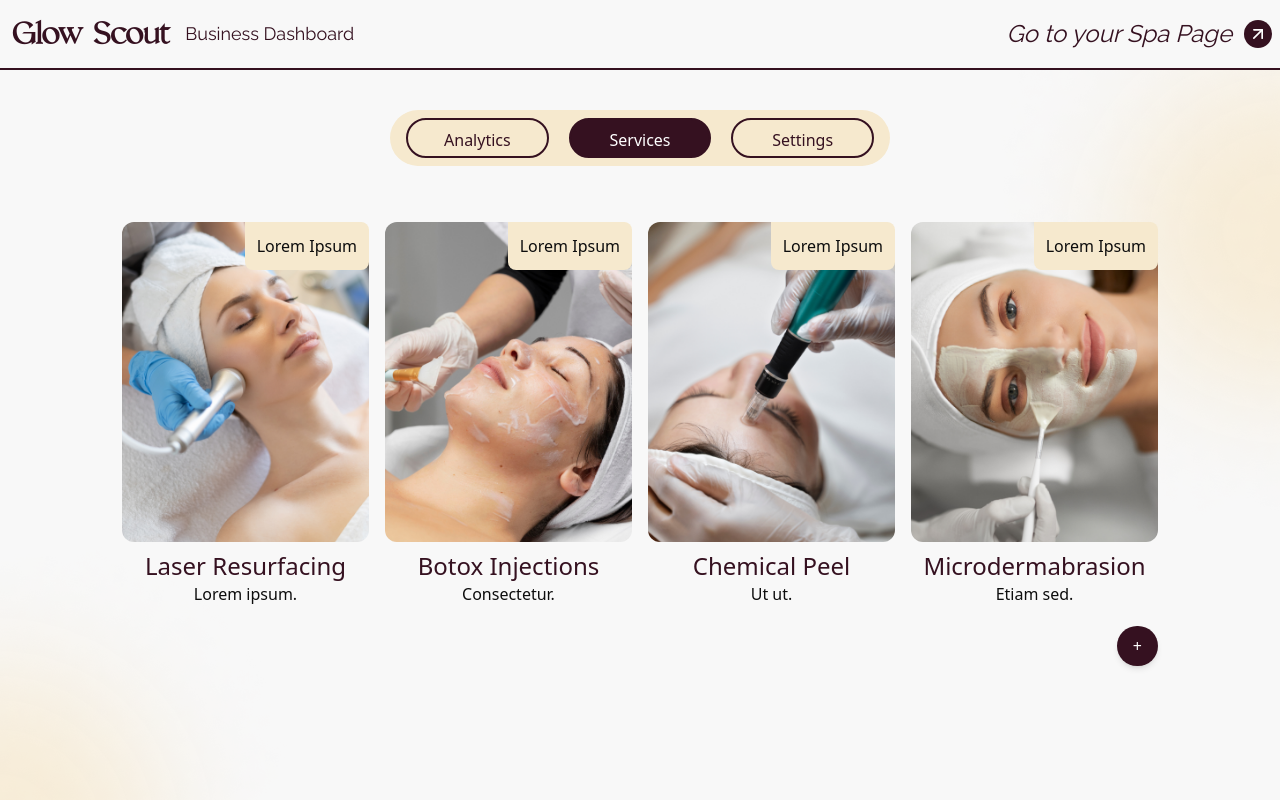
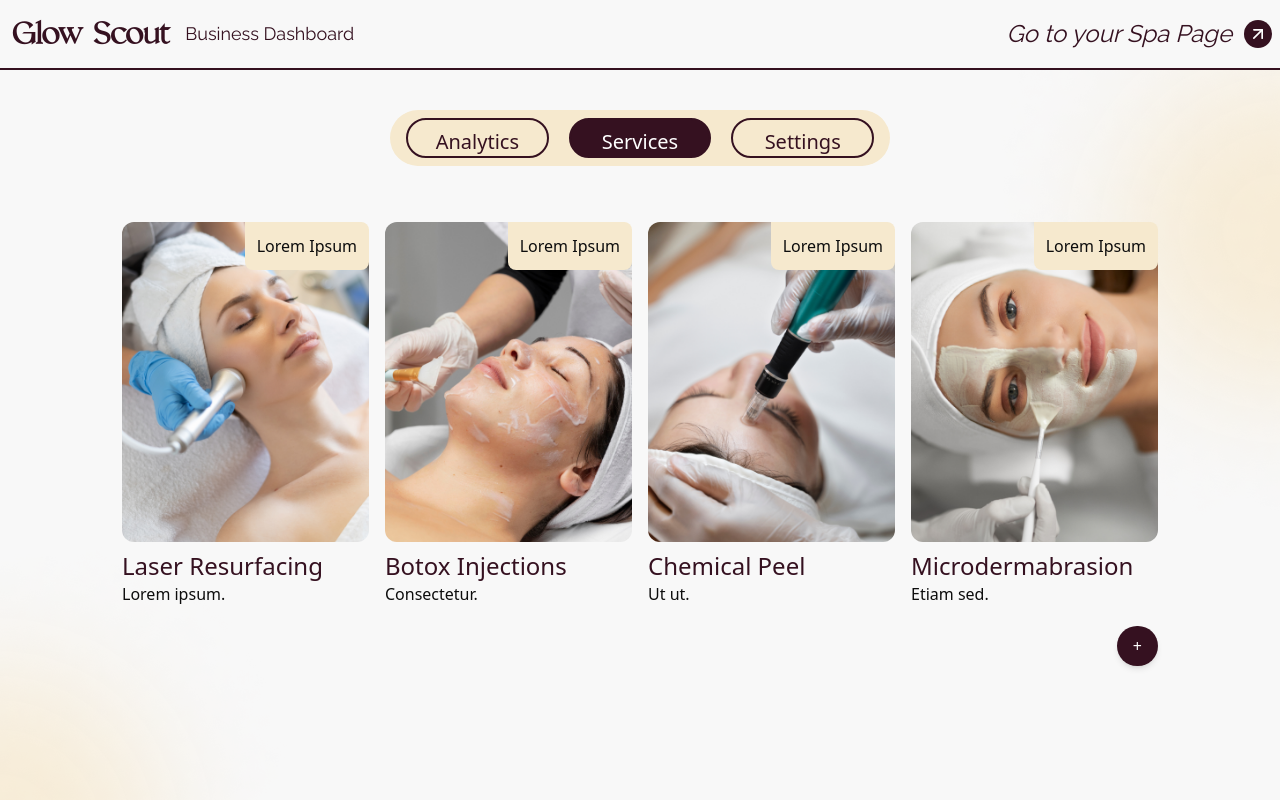
Before and after one commit to TheMODventures/Glow-Scout-Web, a Next.js app: page /business-dashboard/1 in a window 1280 px wide. Both pictures are taken after a click on the button "Services". Shown: the top 800 px of the page. Built offline with nearby package versions, Linux system fonts and the light colour scheme.

Commit message:
ui changes

```diff
--- a/src/app/(business)/business-dashboard/[slug]/page.jsx
+++ b/src/app/(business)/business-dashboard/[slug]/page.jsx
@@ -31,10 +31,10 @@ const Page = () => {
   return (
     <div className="flex h-full  justify-center items-center mt-10 px-4 md:px-0">
       <div className="w-full max-w-[500px] flex flex-col items-center">
-        <div className="h-14 rounded-full px-4 flex justify-center items-center w-full  space-x-5 bg-[#F6E9CE] m-auto">
+        <div className="h-14 text-xl rounded-full px-4 flex justify-center items-center w-full  space-x-5 bg-[#F6E9CE] m-auto">
           <button
             onClick={() => setActiveTab("analytics")}
-            className={`rounded-full py-2 border-2 border-darkMahron w-full h-10 text-darkMahron transition-colors duration-300 ${
+            className={`rounded-full text-xl text-center  py-2 border-2 border-darkMahron w-full h-10 text-darkMahron transition-colors duration-300 ${
               activeTab === "analytics" ? "bg-darkMahron text-white" : ""
             }`}
           >
@@ -42,7 +42,7 @@ const Page = () => {
           </button>
           <button
             onClick={() => setActiveTab("services")}
-            className={`rounded-full py-2 border-2 border-darkMahron w-full h-10 text-darkMahron transition-colors duration-300 ${
+            className={`rounded-full py-2 text-xl text-center border-2 border-darkMahron w-full h-10 text-darkMahron transition-colors duration-300 ${
               activeTab === "services" ? "bg-darkMahron text-white" : ""
             }`}
           >
@@ -50,7 +50,7 @@ const Page = () => {
           </button>
           <button
             onClick={() => setActiveTab("account")}
-            className={`rounded-full py-2 border-2 border-darkMahron w-full h-10 text-darkMahron transition-colors duration-300 ${
+            className={`rounded-full py-2 border-2 text-xl text-center border-darkMahron w-full h-10 text-darkMahron transition-colors duration-300 ${
               activeTab === "account" ? "bg-darkMahron text-white" : ""
             }`}
           >
--- a/src/app/(home)/pricing/page.jsx
+++ b/src/app/(home)/pricing/page.jsx
@@ -44,7 +44,7 @@ const PlanAndPricing = () => {
                   $19 <span className="text-muted-foreground text-base">/month</span>
                 </h2>
                 <h3 className="text-lg font-bold">Silver</h3>
-                <p>Unleash the power of automation.</p>
+                <p className="text-lg font-medium text-darkMahron font-raleway">Unleash the power of automation.</p>
                 <ul className="list-disc list-inside text-darkMahron mb-4">
                   <li>Lorem Ipsum</li>
                   <li>Lorem Ipsum</li>
@@ -59,7 +59,7 @@ const PlanAndPricing = () => {
                   $29 <span className="text-muted-foreground text-base">/month</span>
                 </h2>
                 <h3 className="text-lg font-bold">Gold</h3>
-                <p>Unleash the power of automation.</p>
+                <p className="text-lg font-medium text-darkMahron font-raleway">Unleash the power of automation.</p>
                 <ul className="list-disc list-inside text-darkMahron mb-4">
                   <li>Lorem Ipsum</li>
                   <li>Lorem Ipsum</li>
@@ -74,7 +74,7 @@ const PlanAndPricing = () => {
                   $39 <span className="text-muted-foreground text-base">/month</span>
                 </h2>
                 <h3 className="text-lg font-bold">Platinum</h3>
-                <p>Unleash the power of automation.</p>
+                <p className="text-lg font-medium text-darkMahron font-raleway">Unleash the power of automation.</p>
                 <ul className="list-disc list-inside text-darkMahron mb-4">
                   <li>Lorem Ipsum</li>
                   <li>Lorem Ipsum</li>
--- a/src/components/helper/businessDashboard/ServicesComponent.jsx
+++ b/src/components/helper/businessDashboard/ServicesComponent.jsx
@@ -56,7 +56,9 @@ const ServicesComponent = () => {
           <div className="grid grid-cols-2 md:grid-cols-4 gap-4 mt-6 mb-2">
             {dummyData.map((item, index) => (
                <button key={index} onClick={() => handleEditClick(item)}>
+               <div className="">
                <TreatmentCard {...item} imageHeightWeb={"[100px]"} />
+               </div>
              </button>
             ))}
           </div>
--- a/src/components/reuseableComponenet/TreatmentCard.jsx
+++ b/src/components/reuseableComponenet/TreatmentCard.jsx
@@ -18,8 +18,8 @@ const TreatmentCard = ({ image, imageAlt, label, title, description, imageHeight
         ) : null}
       </div>
       <div className="pt-2">
-        <h3 className="text-lg md:text-2xl  font-thin text-darkMahron">{title}</h3>
-        <p className="text-sm md:text-base">{description}</p>
+        <h3 className="text-start text-lg md:text-2xl  font-normal text-darkMahron">{title}</h3>
+        <p className="text-start text-sm md:text-base">{description}</p>
       </div>
     </div>
 
```
